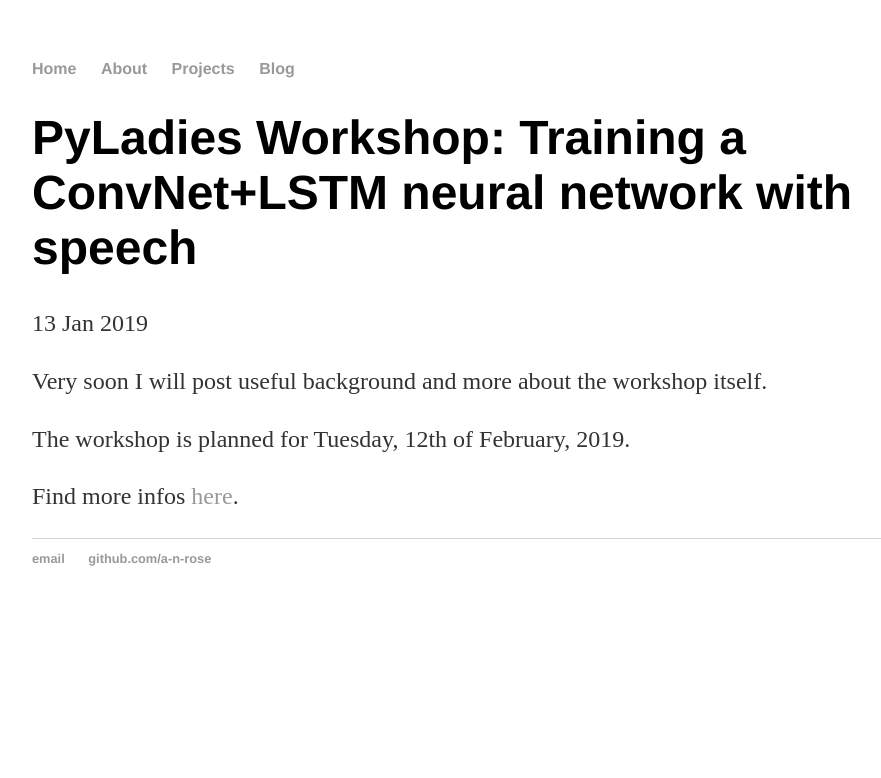
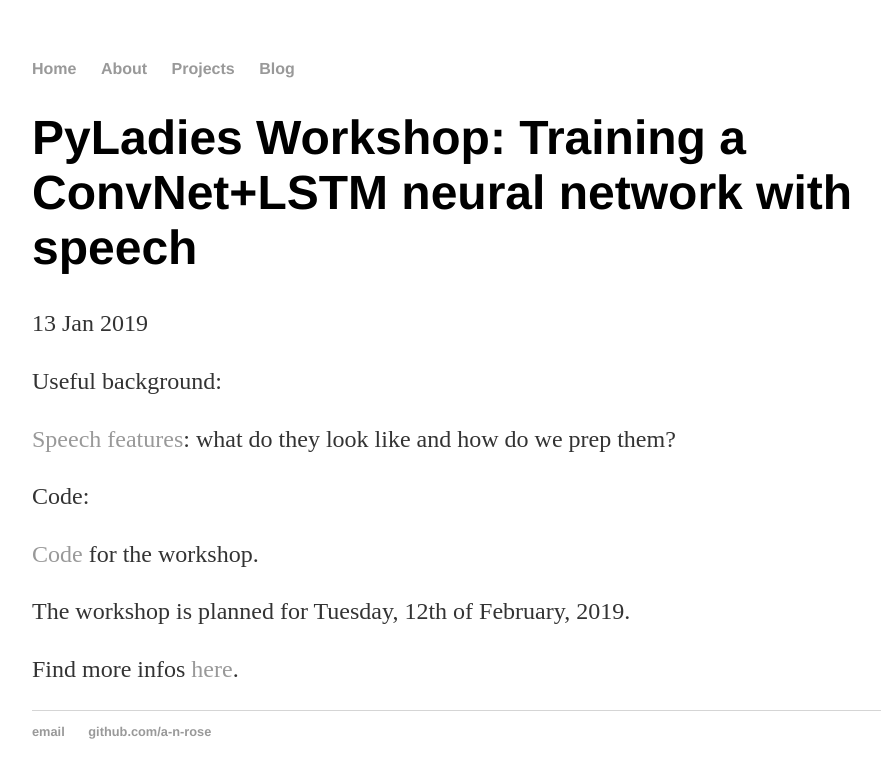
Before and after one commit to a-n-rose/a-n-rose.github.io, a Jekyll site: the page built from _posts/2019-01-13-workshop-pyladies-deeplearning-speech.md, in a window 1280 px wide. Shown: the top 778 px of the page, without its empty margins (160-1041 px from the left). Built offline with Jekyll 4.4.1, drawn with Linux system fonts in a browser that asks for light colours.

Commit message:
updated with some helpful links

```diff
--- a/_posts/2019-01-13-workshop-pyladies-deeplearning-speech.md
+++ b/_posts/2019-01-13-workshop-pyladies-deeplearning-speech.md
@@ -4,7 +4,13 @@
 date: 2019-01-13
 ---
 
-Very soon I will post useful background and more about the workshop itself.
+Useful background:
+
+<a href="https://a-n-rose.github.io/2019/02/06/python-train-cnn-lstm-speech-features.html">Speech features</a>: what do they look like and how do we prep them?
+
+Code:
+
+<a href="https://github.com/a-n-rose/Build-CNN-or-LSTM-or-CNNLSTM-with-speech-features">Code</a> for the workshop.
 
 The workshop is planned for Tuesday, 12th of February, 2019.
 
```
